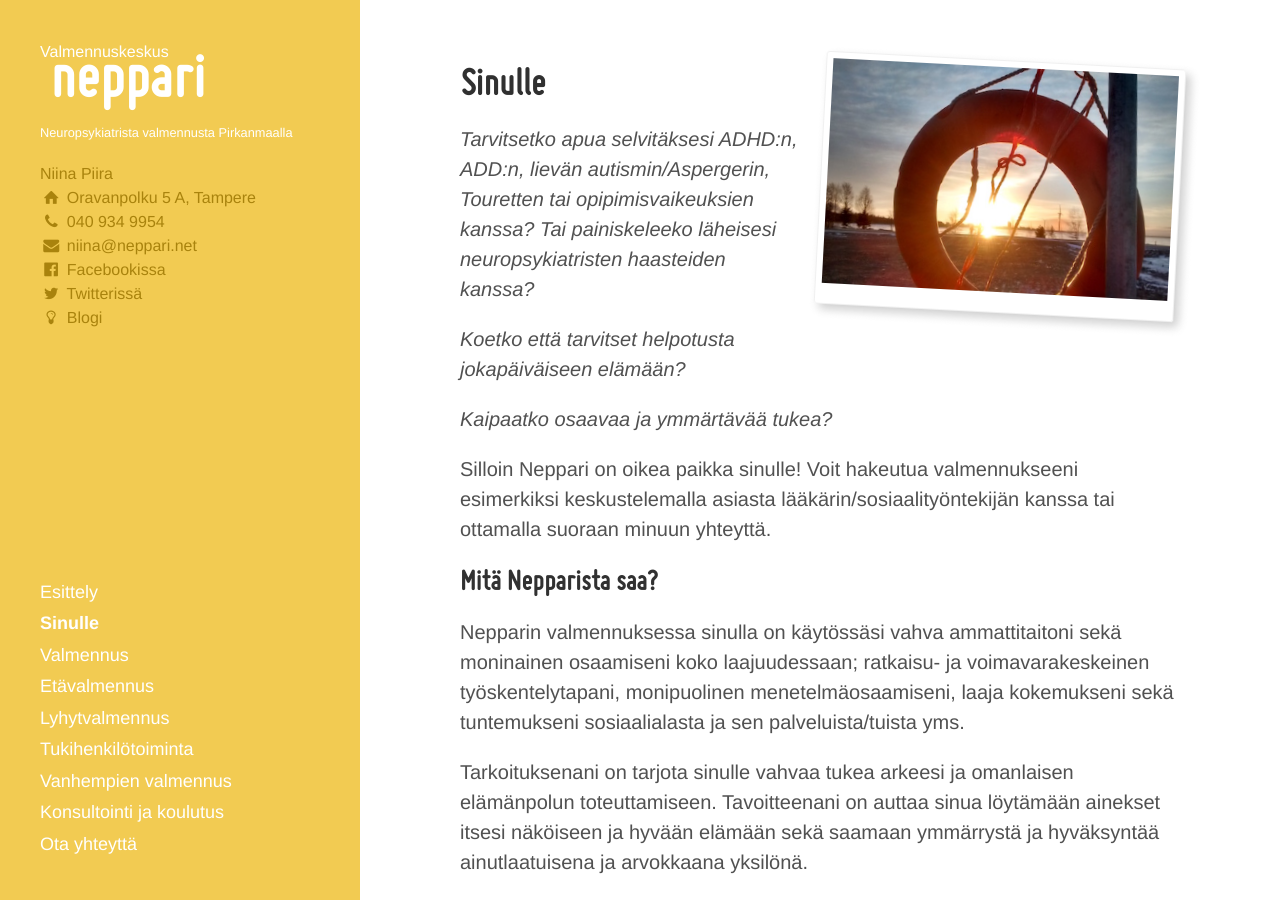
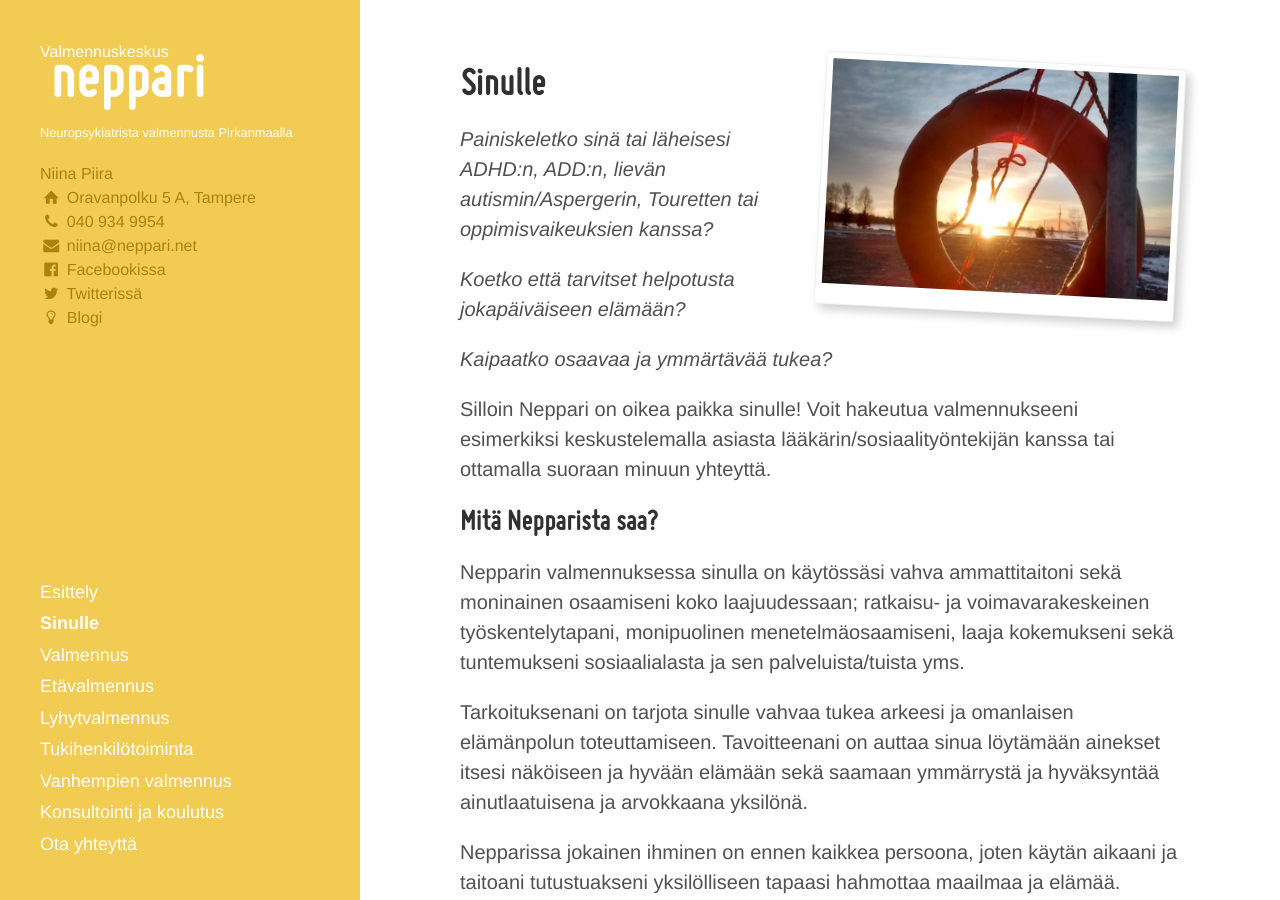
Before and after one commit to niinapiira/neppari.net, a Jekyll site: the page built from sinulle.md, in a window 1280 px wide and 900 px high. Built offline with Jekyll 4.4.1, drawn with Linux system fonts in a browser that asks for light colours.

Commit message:
Updated sinulle.md

```diff
--- a/sinulle.md
+++ b/sinulle.md
@@ -12,7 +12,7 @@ polaroid: ""
 
 
 
-*Tarvitsetko apua selvitäksesi ADHD:n, ADD:n, lievän autismin/Aspergerin, Touretten tai opipimisvaikeuksien kanssa? Tai painiskeleeko läheisesi neuropsykiatristen haasteiden kanssa?*
+*Painiskeletko sinä tai läheisesi ADHD:n, ADD:n, lievän autismin/Aspergerin, Touretten tai oppimisvaikeuksien kanssa?*
 
 *Koetko että tarvitset helpotusta jokapäiväiseen elämään?*
 
```
